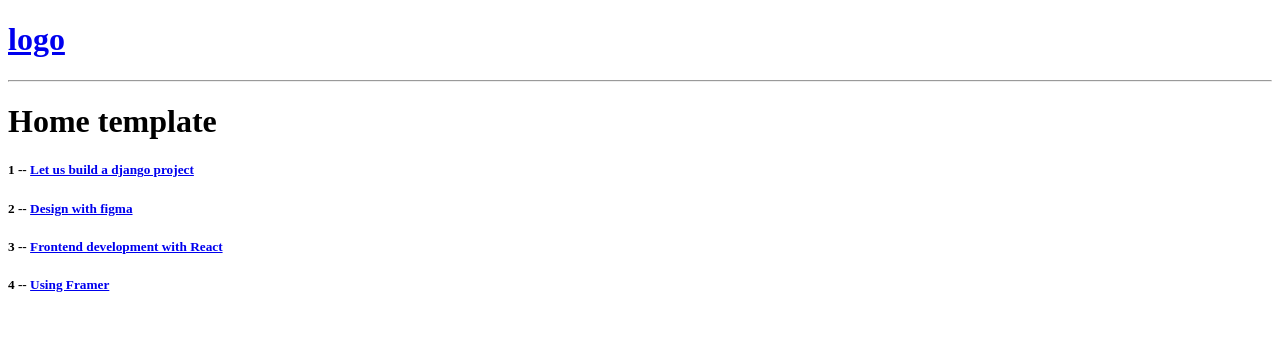
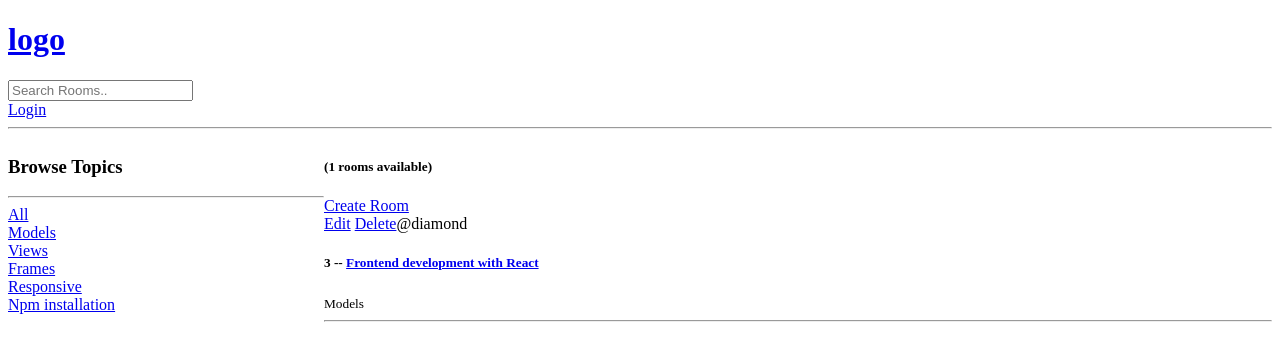
Before and after one commit to almasi-y/studybuddy, a Django app: page /?q=Models in a window 1280 px wide. Shown: the top 361 px of the page. Run offline with Django 5.2, Linux system fonts and the light colour scheme; data comes from the database, SQL or seed files in the repository; both versions use the stored data as it was after the commit.

Commit message:
restricted pages

```diff
--- a/base/models.py
+++ b/base/models.py
@@ -17,6 +17,8 @@ class Room(models.Model):
     # participants
     updated = models.DateTimeField(auto_now=True)
     created = models.DateTimeField(auto_now_add=True)
+    class Meta:
+        ordering = ['-updated', '-created']  # Order by updated and created fields in descending order
 
     def __str__(self):
         return self.name
--- a/base/templates/base/home.html
+++ b/base/templates/base/home.html
@@ -3,19 +3,51 @@
 
 
 {% block content %}
+<style>
+    .home-container{
+        display: grid;
+        grid-template-columns: 1fr 3fr;
+    }
+</style>
 
+<div class = "home-container">
+    <div>
+       <h3>Browse Topics</h3>
+       <hr>
 
-    <h1>Home template</h1>
+        <div>
+            <a href="{% url 'home' %}">All</a>
+        </div>
+
+        {% for topic in topics %}
+        <div>
+
+            <div>
+                <a href="{% url 'home' %}?q={{ topic.name }}">{{ topic.name }}</a>
+            </div>
+
+        </div>
+        {% endfor %}
+
+    </div>
 
     <div>
+        <h5> ({{ rooms_count }} rooms available)</h5>
+        <a href="{% url 'create-room' %}">Create Room</a>
+
         <div>
             {% for room in rooms %}
-            <div>
-                <h5>{{ room.id }} -- <a href="{% url 'room' room.id %}">{{ room.name }}</a></h5>
-            </div>
+            <a href="{% url 'update-room' room.id %}">Edit</a>
+            <a href="{% url 'delete-room' room.id %}">Delete</a
+            <span>@{{room.host.username }}</span>
+            <h5>{{ room.id }} -- <a href="{% url 'room' room.id %}">{{ room.name }}</a></h5>
+            <small>{{ room.topic.name }} </small>
+            <hr>
             {% endfor %}
         </div>
+
     </div>
+</div>
 
 
 {% endblock content %}
--- a/base/urls.py
+++ b/base/urls.py
@@ -2,6 +2,13 @@ from django.urls import path
 from . import views
 
 urlpatterns = [
+    path('login/', views.loginPage, name='login'),
+    path('logout/', views.logoutUser, name='logout'),
+
     path('', views.home, name='home'),
     path('room/<str:pk>/', views.room, name='room'),
+
+    path('create-room/', views.createRoom, name="create-room"),
+    path('update-room/<str:pk>/', views.updateRoom, name="update-room"),
+    path('delete-room/<str:pk>/', views.deleteRoom, name="delete-room"),
 ]
--- a/base/views.py
+++ b/base/views.py
@@ -1,17 +1,57 @@
-from django.shortcuts import render
-from .models import Room
+from django.shortcuts import render,redirect
+from django.db.models import Q
+from django.contrib.auth import authenticate, login, logout
+from django.contrib import messages
+from django.contrib.auth.decorators import login_required
+from django.contrib.auth.models import User
+from .models import Room, Topic
+from .forms import RoomForm
+
 # rooms = [
 #     { 'id': 1, 'name': 'Let"s learn python'},
 #     { 'id': 2, 'name': 'Design with Figma'},
 #     { 'id': 3, 'name': 'Frontend development with React' },
 # ]
 
+def loginPage(request):
+    if request.method == "POST":
+        username = request.POST.get("username")
+        password = request.POST.get("password")
+        try:
+            user = User.objects.get(username=username)
+        except:
+            messages.error(request, "User does not exist")
+        user = authenticate(request, username=username, password=password)
+        if user is not None:
+            login(request, user)
+            return redirect('home')  # Redirect to home after successful login
+        else:
+            messages.error(request, "Username or password is incorrect")
 
+    context = {
+
+    }
+    return render(request, 'base/login_register.html', context)
+
+def logoutUser(request):
+    logout(request)
+    return redirect('home')
 
 def home(request):
-    rooms = Room.objects.all()  # Fetch all rooms from the database
+    q = request.GET.get('q') if request.GET.get('q') != None else ''
+    rooms = Room.objects.filter(
+        Q(topic__name__icontains=q) |
+        Q(name__icontains=q) |
+        Q(description__icontains=q) |
+        Q(host__username__icontains=q)
+    )
+
+    topics = Topic.objects.all()  # Fetch all topics from the database
+    rooms_count = rooms.count()  # Get the count of rooms
     context = {
         'rooms': rooms,
+        'topics': topics,
+        'rooms_count': rooms_count,
     }
     return render(request, 'base/home.html', context)
 
@@ -21,3 +61,41 @@ def room(request,pk):
         'room': room
     }
     return render(request, 'base/room.html', context)
+
+@login_required(login_url='login')  # Ensure user is logged in to create a room
+def createRoom(request):
+    form = RoomForm()
+    if request.method == 'POST':
+        form = RoomForm(request.POST)
+        if form.is_valid():
+            form.save()  # Save the room to the database
+            return redirect('home')  # Redirect to home after saving
+
+    context = {
+        'form': form
+    }
+    return render(request, 'base/room_form.html', context)
+
+@login_required(login_url='login')  # Ensure user is logged in to update a room
+def updateRoom(request, pk):
+    room = Room.objects.get(id=pk)  # Fetch the room by primary key
+    form = RoomForm(instance=room)  # Create a form instance with the room data
+
+    if request.method == 'POST':
+        form = RoomForm(request.POST, instance=room)
+        if form.is_valid():
+            form.save()  # Save the updated room to the database
+            return redirect('home')  # Redirect to home after updating
+
+    context = {
+        'form': form,
+    }
+    return render(request, 'base/room_form.html', context)
+
+@login_required(login_url='login')  # Ensure user is logged in to delete a room
+def deleteRoom(request, pk):
+    room = Room.objects.get(id=pk)  # Fetch the room by primary key
+    if request.method == 'POST':
+        room.delete()  # Delete the room from the database
+        return redirect('home')  # Redirect to home after deletion
+    return render(request, 'base/delete.html', {'obj': room})
--- a/templates/main.html
+++ b/templates/main.html
@@ -10,9 +10,19 @@
 
 <body>
     {% include "navbar.html" %}
+
+    {% if messages %}
+    <ul class="messages">
+        {% for message in messages %}
+            <li><li>{{ message }}</li>
+        {% endfor %}
+    </ul>
+    {% endif %}
     {% block content %}
     {% comment %} <h1>Home MAIN template</h1> {% endcomment %}
     {% endblock %}
+
+
 </body>
 
 </html>
--- a/templates/navbar.html
+++ b/templates/navbar.html
@@ -1,4 +1,13 @@
 <a href="/">
     <h1>logo</h1>
 </a>
+
+<form method = "GET" action="{% url 'home' %}">
+    <input type="text" name="q" placeholder="Search Rooms.." />
+</form>
+{% if user.is_authenticated %}
+   <a href="{% url 'logout' %}">Logout</a>
+{% else %}
+   <a href="{% url 'login' %}">Login</a>
+{% endif %}
 <hr>
```
Also changed, not shown: base/forms.py (added, +8 -0 lines), base/templates/base/delete.html (added, +13 -0 lines), base/templates/base/login_register.html (added, +15 -0 lines), base/templates/base/room_form.html (added, +10 -0 lines), db.sqlite3.
